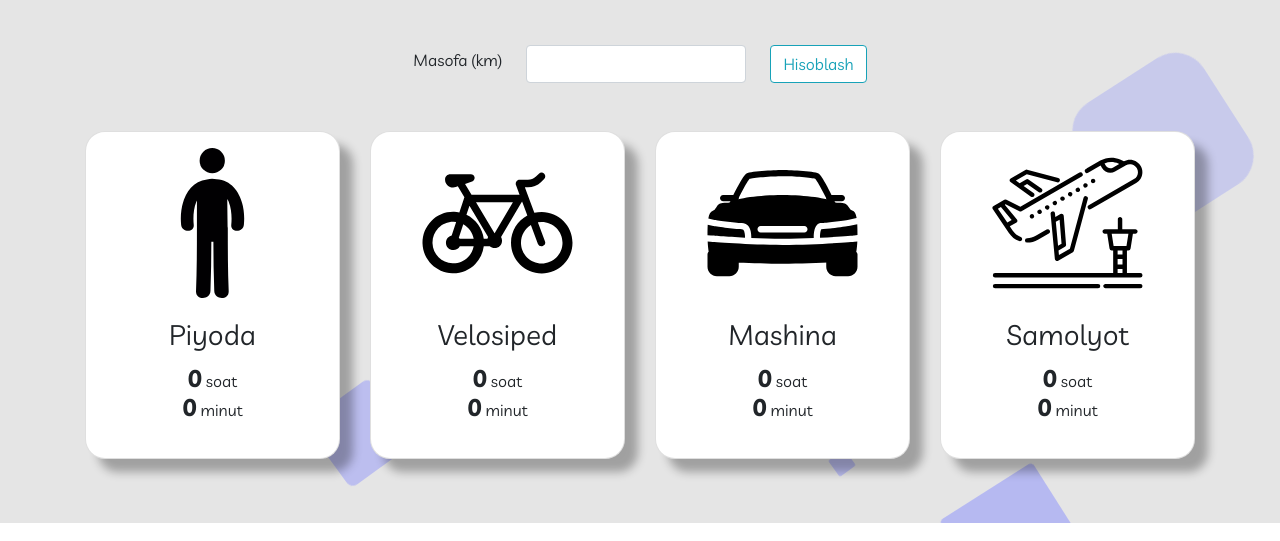
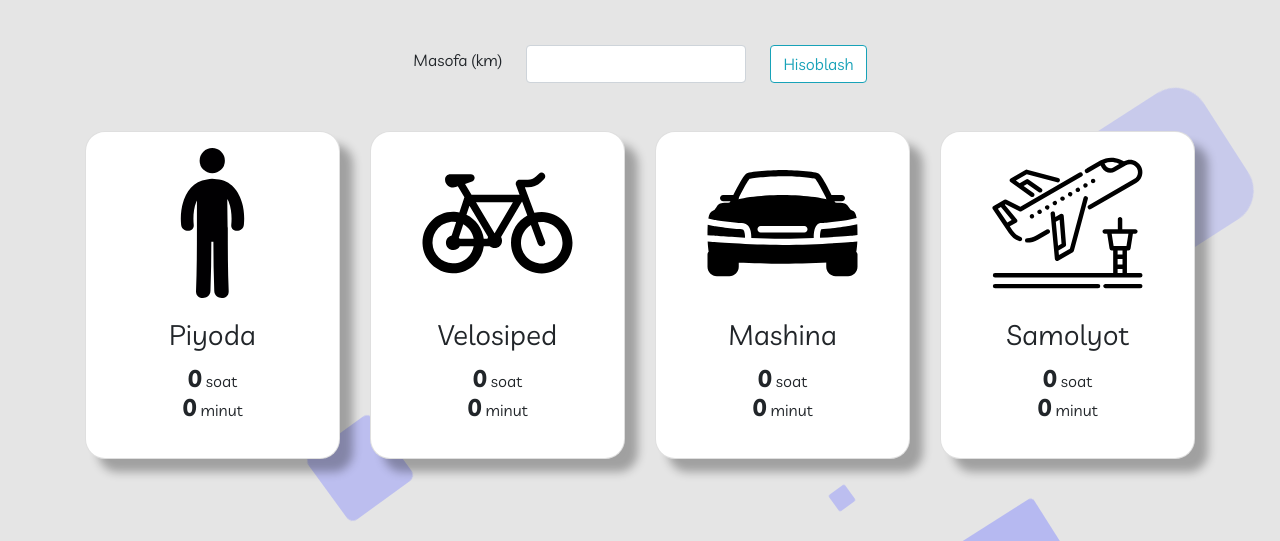
Before and after one commit to udilbar/who-goes-first, a plain HTML site: page index.html in a window 1280 px wide. Shown: the part 99-640 px from the top of the page. Drawn offline with Linux system fonts and the light colour scheme.

Commit message:
Add padding bottom to the section

```diff
--- a/css/styles.css
+++ b/css/styles.css
@@ -21,6 +21,10 @@ img {
 
 h1 {
   font-weight: bold;
+}
+
+.section {
+  padding-bottom: 83px!important;
 }
 
 .card {
```
